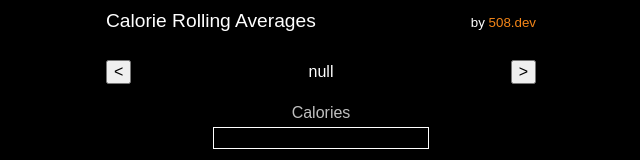
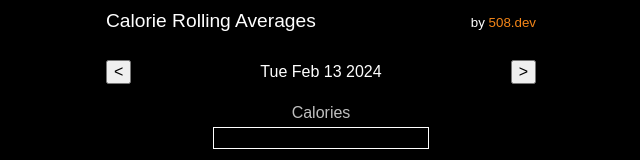
Before and after one commit to 508-dev/running-calorie-average, a SvelteKit app: page / in a window 1280 px wide. Before the commit this address had no page. Shown: the top 160 px of the page, without its empty margins (319-959 px from the left). Built offline with nearby package versions, Linux system fonts and the light colour scheme.

Commit message:
fix(page.svelte): ensure pathname is default to current date to satisfy tslint

```diff
--- a/src/routes/+page.svelte
+++ b/src/routes/+page.svelte
@@ -20,7 +20,10 @@
 
 	let pathname = '';
 
-	page.subscribe(($page) => (pathname = $page.url.searchParams.get('date')));
+	page.subscribe(($page) => {
+		const date = $page.url.searchParams.get('date');
+		pathname = date ?? new Date().toDateString();
+	});
 
 	// If the date query param is somehow invalid, try to set it to today
 	if (!pathname || typeof pathname !== 'string' || isNaN(new Date(pathname).valueOf())) {
```
